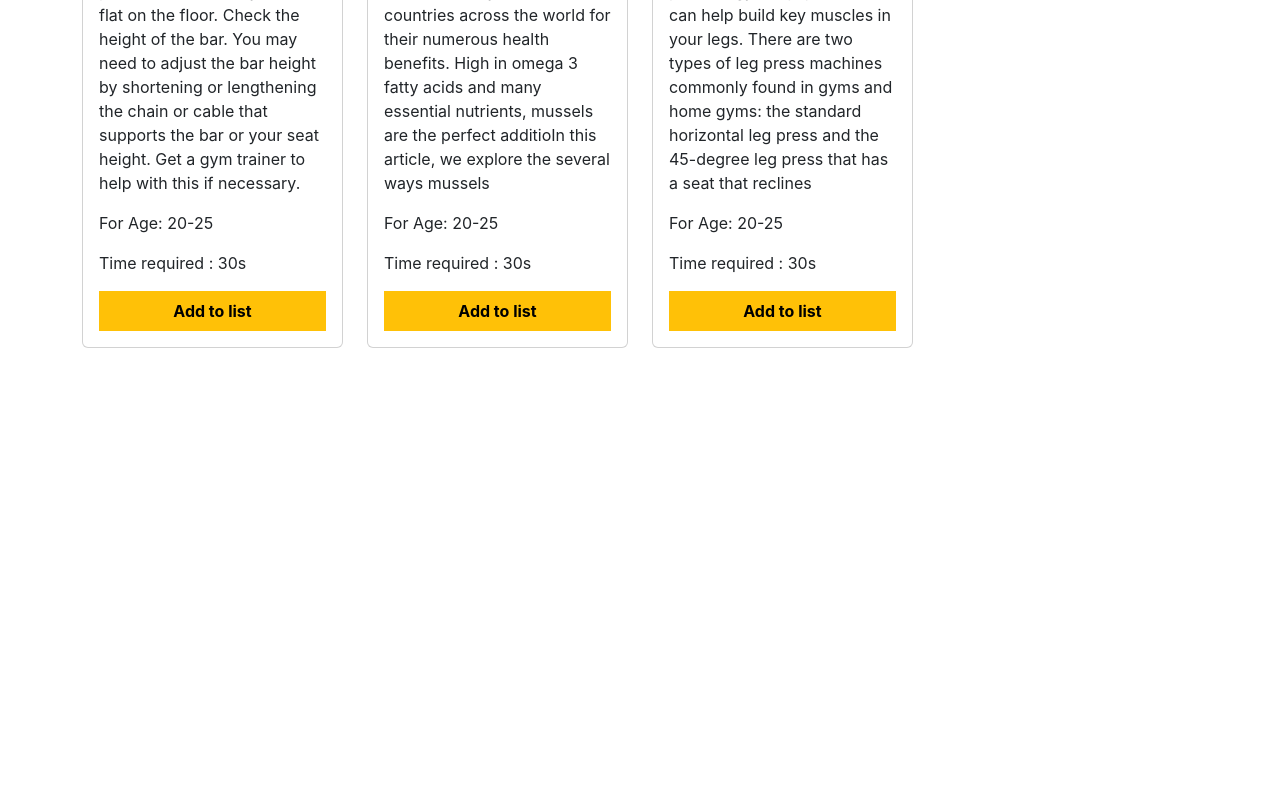
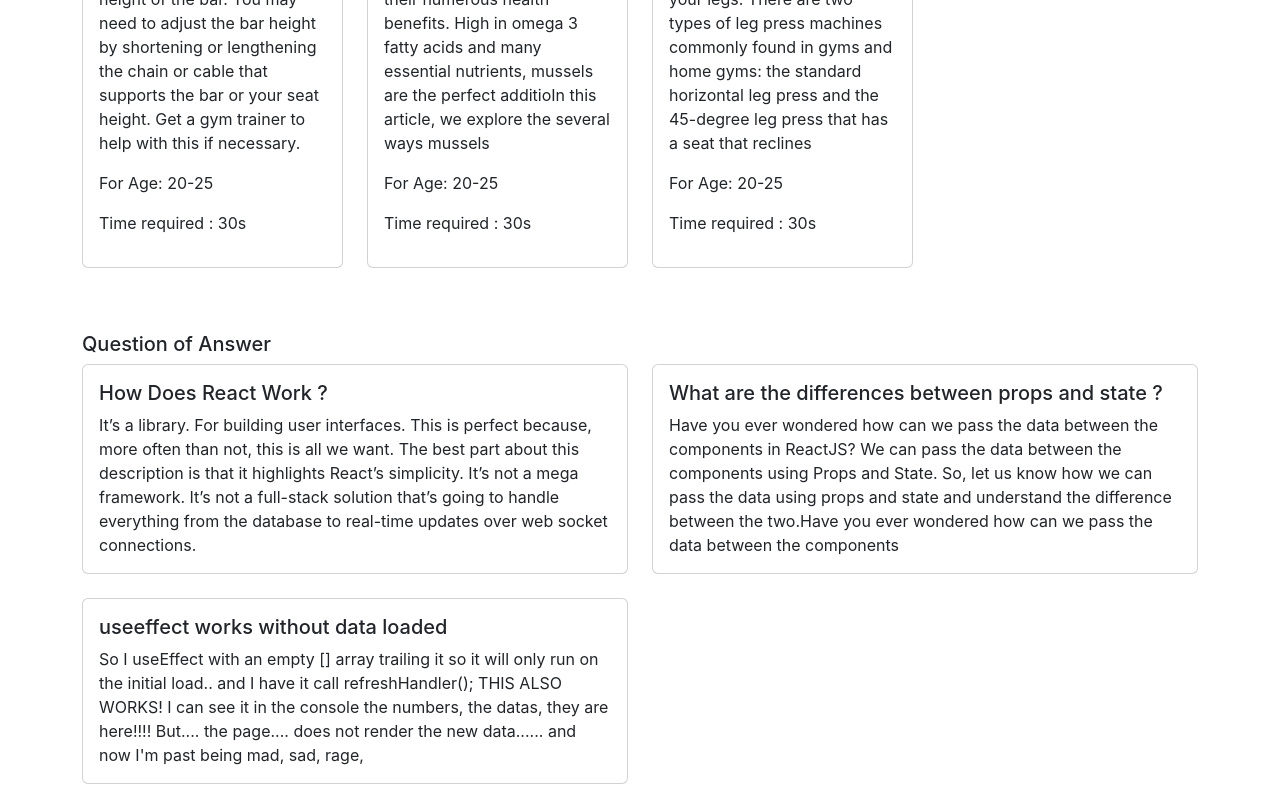
Before and after one commit to kowsarahammd80/golden-gym-react, a React (Create React App) app: page / in a window 1280 px wide. Shown: the part 1106-1906 px from the top of the page. Before the commit the page ends 1486 px from the top, so only its background shows below. Built offline with nearby package versions, Linux system fonts and the light colour scheme.

Commit message:
data loaded

```diff
--- a/src/Components/Cart/Cart.js
+++ b/src/Components/Cart/Cart.js
@@ -16,7 +16,7 @@ const Cart = (props) => {
           <p className="card-text">{description}</p>
           <p>For Age: {age}</p>
           <p><span >Time required : {time}s</span></p>
-          <button onClick={(event) => setTimeForWorkOut(event,props.gym)} className='w-100 bg-warning fw-bold p-2 border-0'>Add to list</button>
+          {/* <button onClick={(event) => setTimeForWorkOut(event,props.gym)} className='w-100 bg-warning fw-bold p-2 border-0'>Add to list</button> */}
         </div>
 
       </div>
--- a/src/Components/Grid/Grid.js
+++ b/src/Components/Grid/Grid.js
@@ -61,7 +61,7 @@ const Grid = () => {
       </div>
 
 
-      {/* <Question></Question> */}
+      <Question></Question>
 
 
     </div>
```
